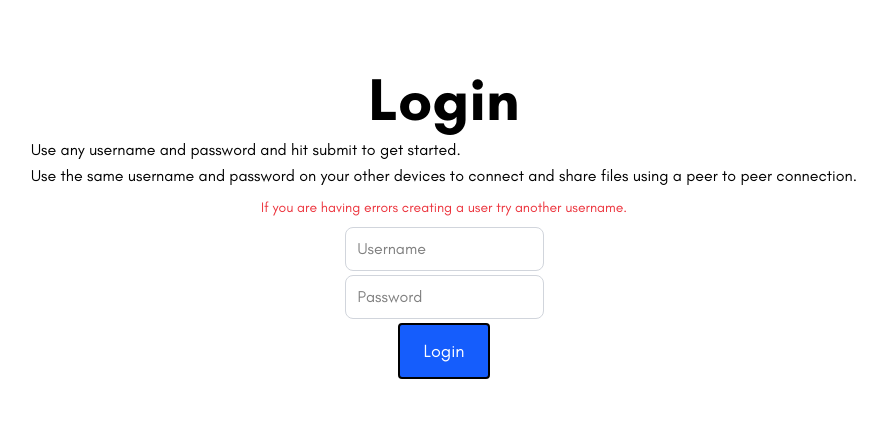
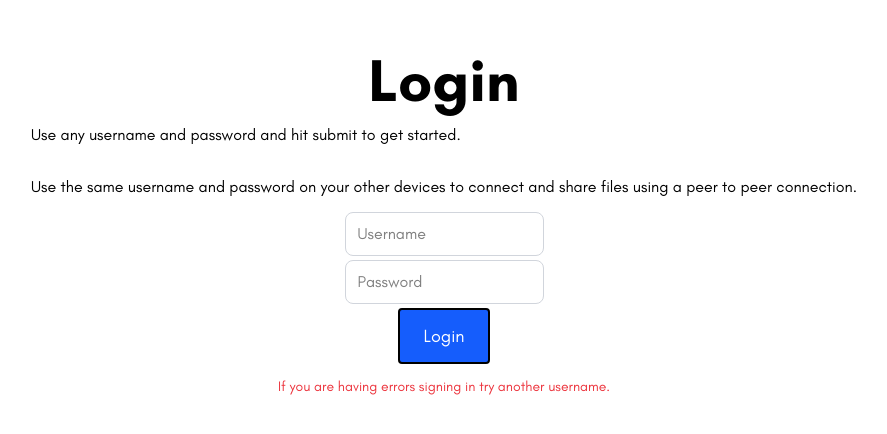
Before and after one commit to ideadesignmedia/FileShare, a React (Vite) app in the folder frontend/: page / in a window 1280 px wide. Shown: the part 176-610 px from the top of the page, without its empty margins (196-1083 px from the left). Built offline with nearby package versions, Linux system fonts and the light colour scheme; no server answers.

Commit message:
Update App.tsx

```diff
--- a/frontend/src/App.tsx
+++ b/frontend/src/App.tsx
@@ -18,10 +18,9 @@ function App() {
       )
     } else {
       return (
-        <div className="flex flex-col grow items-center justify-center gap-2 w-full p-4">
+        <div className="flex flex-col grow items-center justify-center gap-3 w-full p-4">
           <h1>Login</h1>
-          <p>Use any username and password and hit submit to get started.<br/>Use the same username and password on your other devices to connect and share files using a peer to peer connection.</p>
-          <p className="text-sm text-red-600 opacity-80">If you are having errors creating a user try another username.</p>
+          <p className="">Use any username and password and hit submit to get started.<br/><br/>Use the same username and password on your other devices to connect and share files using a peer to peer connection.</p>
           <form className="flex flex-col items-center justify-start gap-1" onSubmit={e => {
             e.preventDefault()
             dispatch({ type: 'set-credentials', credentials })
@@ -31,6 +30,7 @@ function App() {
             <input type="password" placeholder="Password" value={credentials.password} onChange={e => setCredentials({ ...credentials, password: e.target.value })} />
             <Button type="submit" size="lg">Login</Button>
           </form>
+          <p className="text-center text-sm text-red-600 opacity-80">If you are having errors signing in try another username.</p>
         </div>
       )
     }
```
